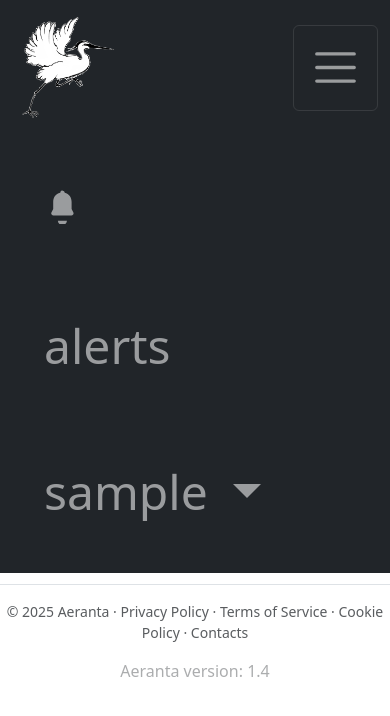
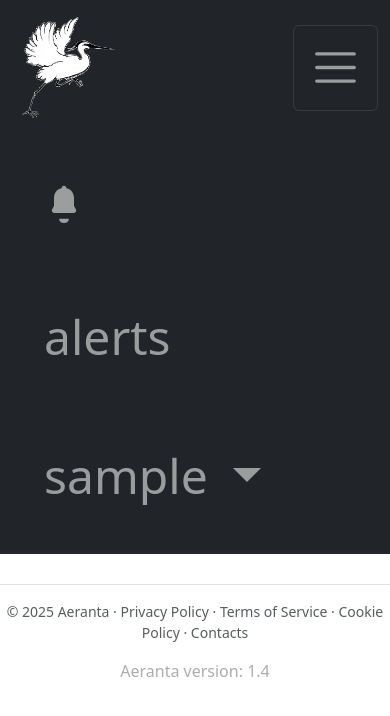
Before and after one commit to B0zhnev/aeranta, a Django app: page /notifications/email-notifications/ in a window 390 px wide, after a click that opens the changed part. Shown: the top 716 px of the page. Run offline with Django 5.2, Linux system fonts and the light colour scheme; the visitor is signed in with stand-in values (Sample User, id 1); data that the repository does not hold is empty; parts of the project's set-up code (start-up, migrations or seed data) failed here and were passed over.

Commit message:
mobile sizes test

```diff
--- a/aeranta/templates/base.html
+++ b/aeranta/templates/base.html
@@ -49,8 +49,8 @@
       /* Верхняя группа: колокольчик, Alerts, Username */
       .navbar-collapse.show > .navbar-nav > li > a.nav-link {
         font-size: 3rem;
-        margin-top: 0.3rem;
-        margin-bottom: 0.3rem;
+        margin-top: 0.1rem;
+        margin-bottom: 0.1rem;
       }
 
       /* Dropdown Username */
@@ -72,8 +72,8 @@
       }
       /* 🔹 Размер колокольчика */
       .nav-item.position-relative svg {
-        width: 2.3rem;
-        height: 2.3rem;
+        width: 2.5rem;
+        height: 2.5rem;
       }
       /* 🔹 Бейдж количества уведомлений */
       .nav-item.position-relative .badge-notify {
```
